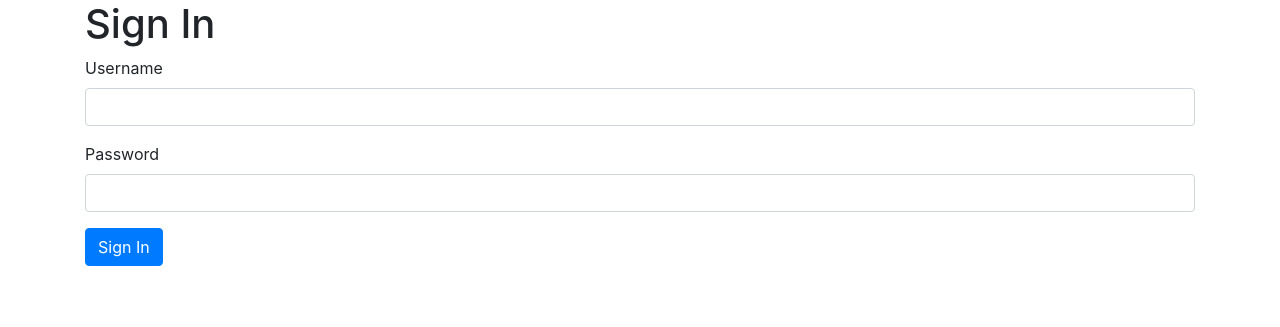
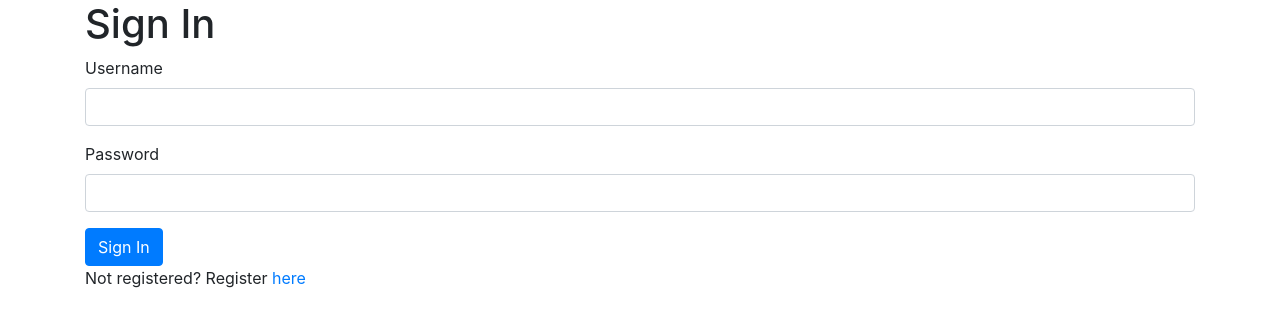
Before and after one commit to corey-fontenot/kc_house_prediction, a Flask app: page /login in a window 1280 px wide. Shown: the part 56-383 px from the top of the page. Run offline with Flask 2, Linux system fonts and the light colour scheme; some libraries are stand-ins or nearby versions.

Commit message:
Add link to registration page on login page

```diff
--- a/app/templates/login.html
+++ b/app/templates/login.html
@@ -21,4 +21,7 @@
         </div>
         {{ form.submit(class_="btn btn-primary") }}
     </form>
+    <p>
+    Not registered? Register <a href="{{ url_for('register') }}">here</a>
+    </p>
 {% endblock %}
```
